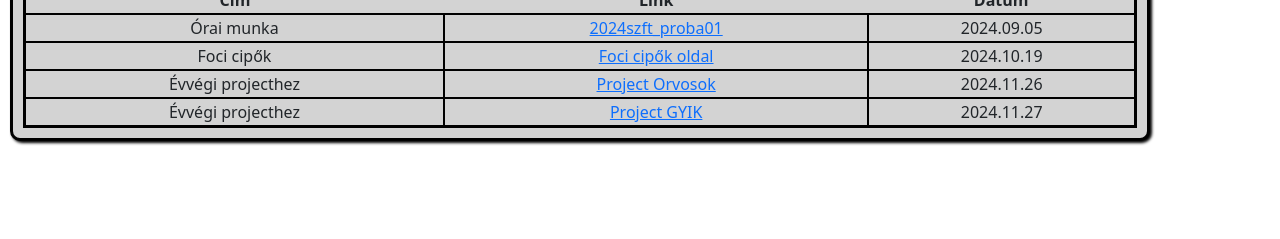
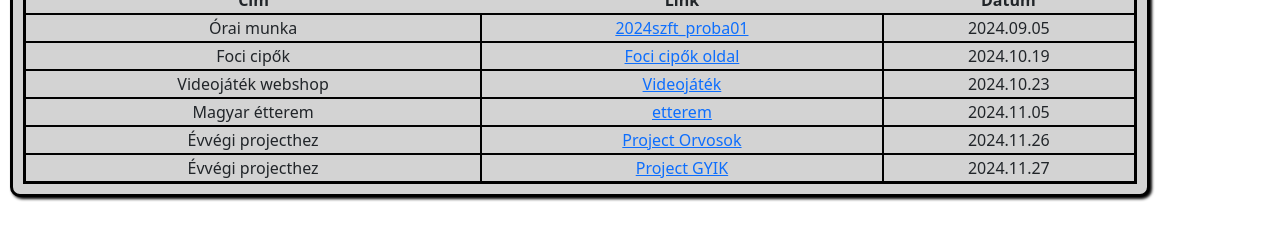
Before and after one commit to Andrissh10/Portf-li-, a website: page index.html in a window 1280 px wide. Shown: the part 151-390 px from the top of the page. Drawn offline with nearby package versions, Linux system fonts and the light colour scheme.

Commit message:
etterem, videogame

```diff
--- a/index.html
+++ b/index.html
@@ -49,6 +49,16 @@
                   <td>2024.10.19</td>
                 </tr>
                 <tr>
+                  <td>Videojáték webshop </td>
+                  <td> <a href="https://andrissh10.github.io/videogameshop/"> Videojáték  </a> </td>
+                  <td>2024.10.23</td>
+                </tr>
+                <tr>
+                  <td>Magyar étterem </td>
+                  <td> <a href="https://andrissh10.github.io/magyar-etterem/"> etterem </a> </td>
+                  <td>2024.11.05</td>
+                </tr>
+                <tr>
                   <td>Évvégi projecthez </td>
                   <td> <a href="https://andrissh10.github.io/orvosok/"> Project Orvosok </a> </td>
                   <td>2024.11.26</td>
```
